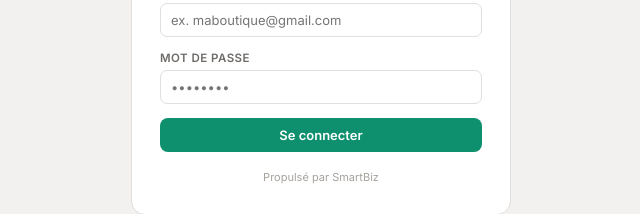
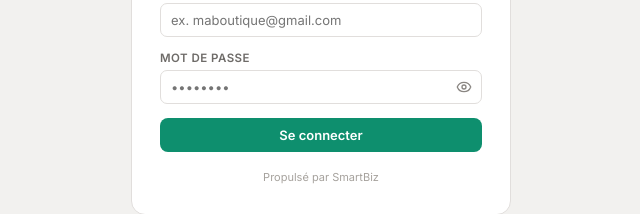
Before and after one commit to kouanancy/smartbiz-app, a Next.js app: page /login in a window 1280 px wide. Shown: the part 378-592 px from the top of the page, without its empty margins (319-959 px from the left). Built offline with nearby package versions, Linux system fonts and the light colour scheme; no server answers.

Commit message:
Add show/hide password toggle on login and signup forms
An eye icon button next to the password field switches its input
type between "password" and "text" so users can verify what they
typed before submitting.

```diff
--- a/app/globals.css
+++ b/app/globals.css
@@ -765,6 +765,32 @@ a {
   text-transform: uppercase;
   letter-spacing: 0.04em;
 }
+.sb-auth-password-wrap {
+  position: relative;
+  display: flex;
+}
+.sb-auth-password-wrap .sb-input {
+  padding-right: 38px;
+}
+.sb-auth-password-toggle {
+  position: absolute;
+  top: 50%;
+  right: 4px;
+  transform: translateY(-50%);
+  border: none;
+  background: transparent;
+  color: #8a8682;
+  cursor: pointer;
+  padding: 6px;
+  display: flex;
+  align-items: center;
+  justify-content: center;
+  border-radius: 6px;
+}
+.sb-auth-password-toggle:hover {
+  color: var(--ink);
+  background: #f2f1ef;
+}
 .sb-auth-error {
   background: #fbe7e1;
   color: #c24e37;
--- a/app/login/page.js
+++ b/app/login/page.js
@@ -2,6 +2,7 @@
 
 import { useEffect, useState } from "react";
 import { useRouter } from "next/navigation";
+import { Eye, EyeOff } from "lucide-react";
 import { supabase } from "@/lib/supabaseClient";
 import { rememberPendingBusinessName, useAuth } from "@/lib/AuthProvider";
 
@@ -11,6 +12,7 @@ export default function LoginPage() {
   const [mode, setMode] = useState("login"); // 'login' | 'signup'
   const [email, setEmail] = useState("");
   const [password, setPassword] = useState("");
+  const [showPassword, setShowPassword] = useState(false);
   const [businessName, setBusinessName] = useState("");
   const [loading, setLoading] = useState(false);
   const [error, setError] = useState("");
@@ -120,15 +122,26 @@ export default function LoginPage() {
           </div>
           <div className="sb-auth-field">
             <label>Mot de passe</label>
+            <div className="sb-auth-password-wrap">
               <input
                 className="sb-input"
-              type="password"
+                type={showPassword ? "text" : "password"}
                 required
                 minLength={6}
                 placeholder="••••••••"
                 value={password}
                 onChange={(e) => setPassword(e.target.value)}
               />
+              <button
+                type="button"
+                className="sb-auth-password-toggle"
+                onClick={() => setShowPassword((s) => !s)}
+                aria-label={showPassword ? "Masquer le mot de passe" : "Afficher le mot de passe"}
+                aria-pressed={showPassword}
+              >
+                {showPassword ? <EyeOff size={16} /> : <Eye size={16} />}
+              </button>
+            </div>
           </div>
           <button
             className="sb-btn sb-btn-emerald"
```
Lines whose indentation alone changed are shown as unchanged.
